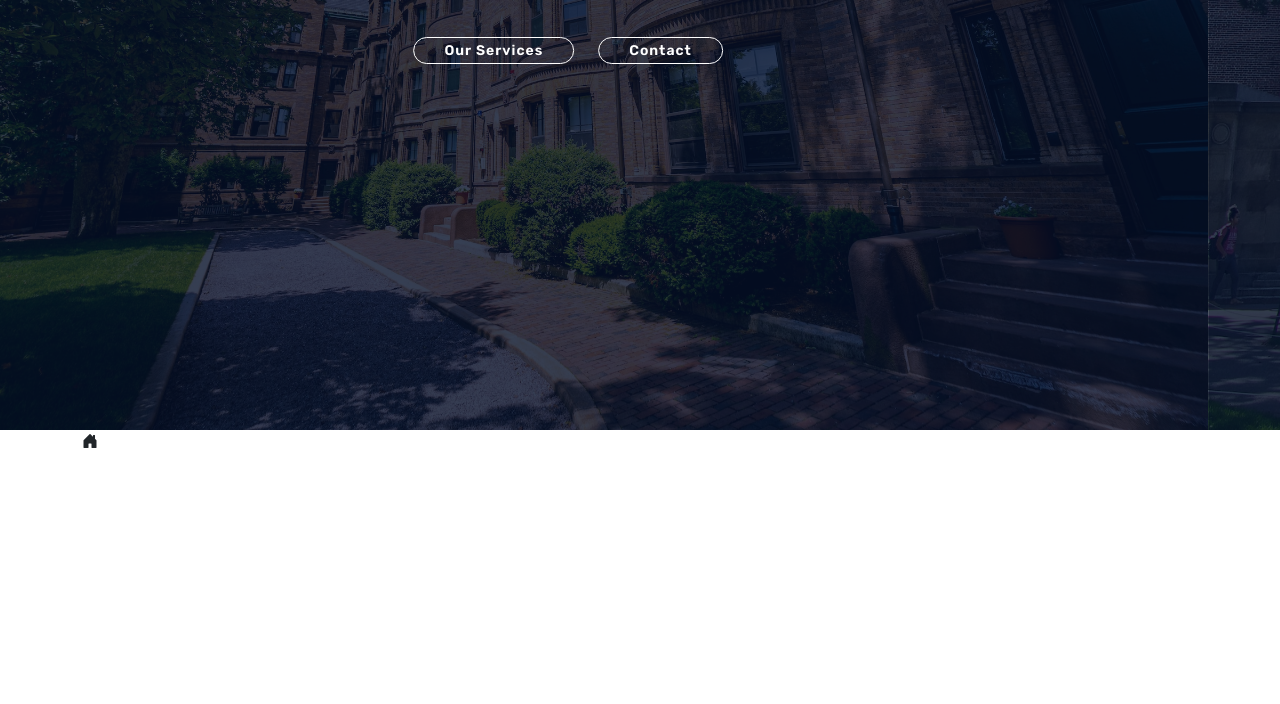
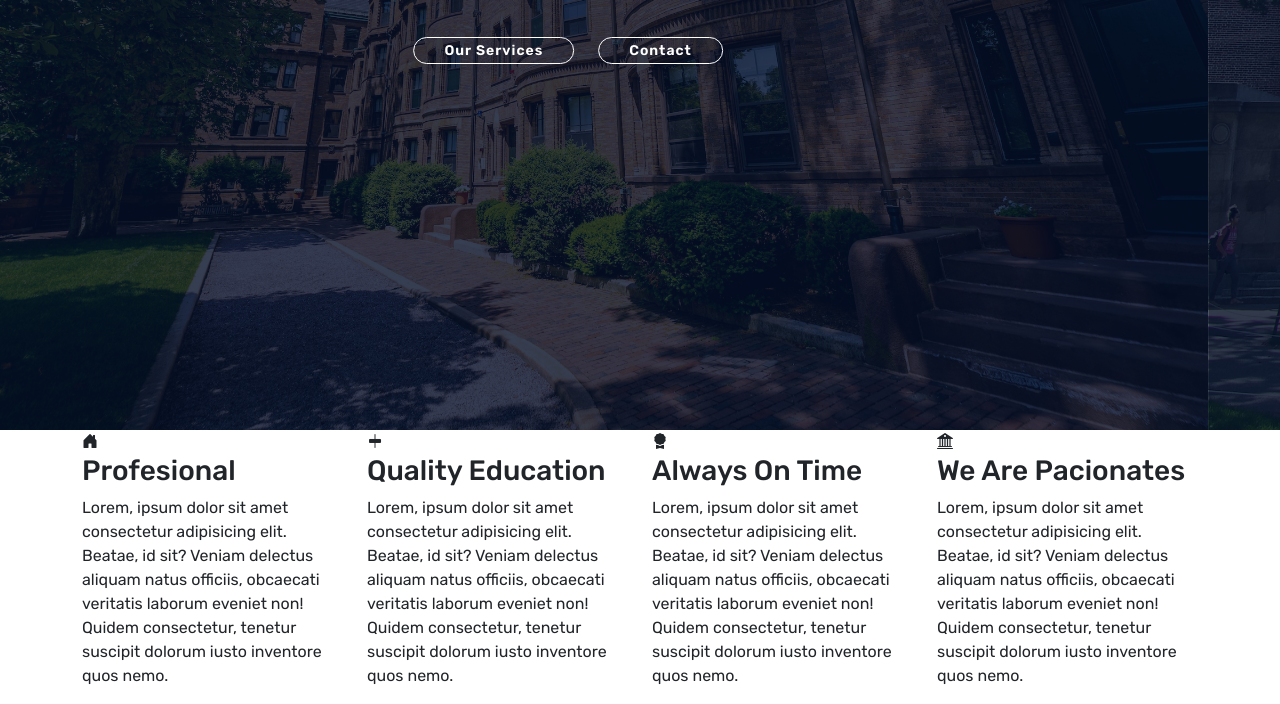
Before and after one commit to Chaarleesss/Univ-LandingPage, a website: page index.html in a window 1280 px wide. Shown: the part 470-1174 px from the top of the page. Before the commit the page ends 924 px from the top, so only its background shows below. Drawn offline with nearby package versions, Linux system fonts and the light colour scheme.

Commit message:
add feature icons

```diff
--- a/index.html
+++ b/index.html
@@ -114,6 +114,50 @@
               <div class="icon">
                 <i class="bi bi-house-door-fill"></i>
               </div>
+              <h3>Profesional</h3>
+              <p>Lorem, ipsum dolor sit amet consectetur adipisicing elit. Beatae,
+                id sit? Veniam delectus aliquam natus officiis, obcaecati veritatis
+                laborum eveniet non! Quidem consectetur, tenetur suscipit dolorum iusto
+                inventore quos nemo.</p>
+            </div>
+          </div>
+
+          <div class="col-lg-3 col-md-6 col-sm-6">
+            <div class="main-feature-box">
+              <div class="icon">
+                <i class="bi bi-align-center"></i>
+              </div>
+              <h3>Quality Education</h3>
+              <p>Lorem, ipsum dolor sit amet consectetur adipisicing elit. Beatae,
+                id sit? Veniam delectus aliquam natus officiis, obcaecati veritatis
+                laborum eveniet non! Quidem consectetur, tenetur suscipit dolorum iusto
+                inventore quos nemo.</p>
+            </div>
+          </div>
+
+          <div class="col-lg-3 col-md-6 col-sm-6">
+            <div class="main-feature-box">
+              <div class="icon">
+                <i class="bi bi-award-fill"></i>
+              </div>
+              <h3>Always On Time</h3>
+              <p>Lorem, ipsum dolor sit amet consectetur adipisicing elit. Beatae,
+                id sit? Veniam delectus aliquam natus officiis, obcaecati veritatis
+                laborum eveniet non! Quidem consectetur, tenetur suscipit dolorum iusto
+                inventore quos nemo.</p>
+            </div>
+          </div>
+
+          <div class="col-lg-3 col-md-6 col-sm-6">
+            <div class="main-feature-box">
+              <div class="icon">
+                <i class="bi bi-bank2"></i>
+              </div>
+              <h3>We Are Pacionates</h3>
+              <p>Lorem, ipsum dolor sit amet consectetur adipisicing elit. Beatae,
+                id sit? Veniam delectus aliquam natus officiis, obcaecati veritatis
+                laborum eveniet non! Quidem consectetur, tenetur suscipit dolorum iusto
+                inventore quos nemo.</p>
             </div>
           </div>
         </div>
--- /dev/null
+++ b/package.json
@@ -0,0 +1,5 @@
+{
+  "dependencies": {
+    "bootstrap-icons": "^1.10.5"
+  }
+}
```
Also changed, not shown: 2 other files.
